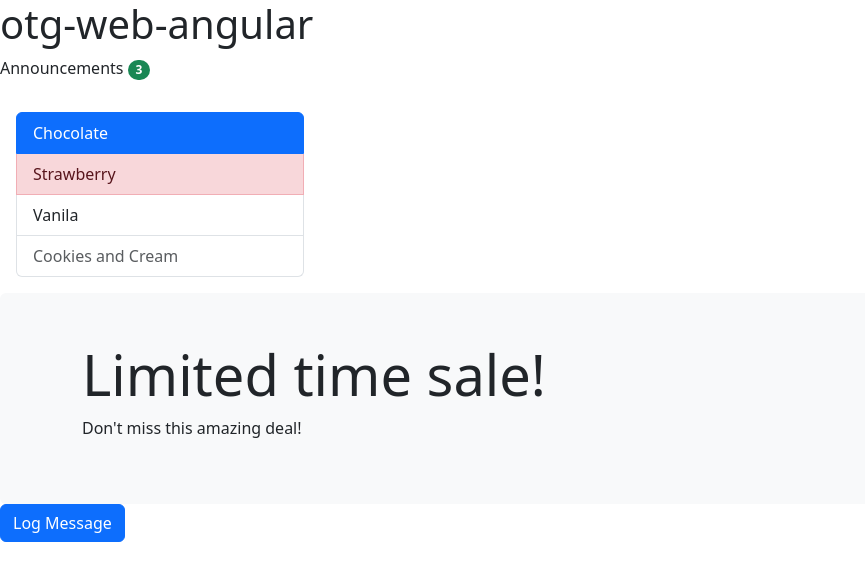
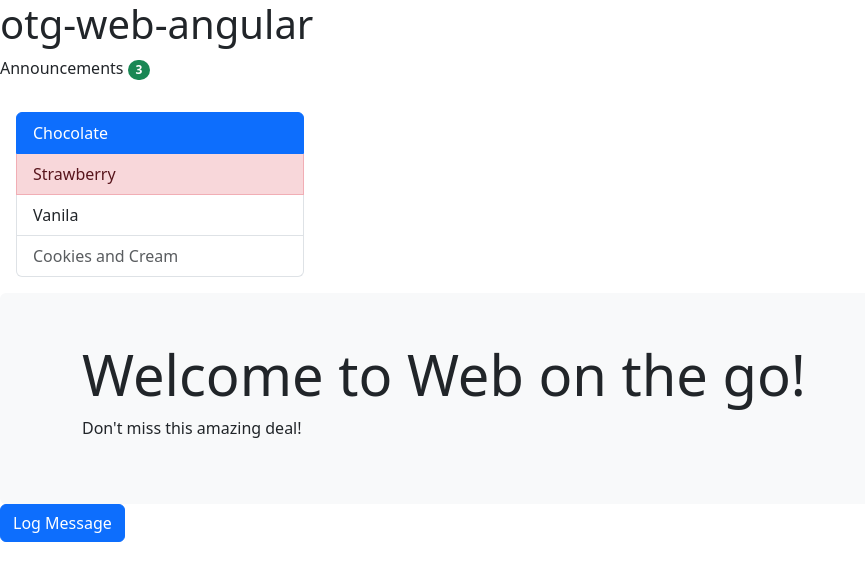
Before and after one commit to lcheunglci/web-on-the-go, an Angular app in the folder otg-web-angular/: page /welcome in a window 1280 px wide. Shown: the top 580 px of the page, without its empty margins (0-865 px from the left). Built offline with nearby package versions, Linux system fonts and the light colour scheme.

Commit message:
Update welcome.component.html

```diff
--- a/otg-web-angular/src/app/page/welcome/welcome.component.html
+++ b/otg-web-angular/src/app/page/welcome/welcome.component.html
@@ -1,6 +1,6 @@
 <div class="bg-light p-5 rounded">
   <div class="container">
-    <h1 class="display-4">Limited time sale!</h1>
+    <h1 class="display-4">{{ welcomeMsg }}</h1>
     <p>Don't miss this amazing deal!</p>
   </div>
 </div>
```
